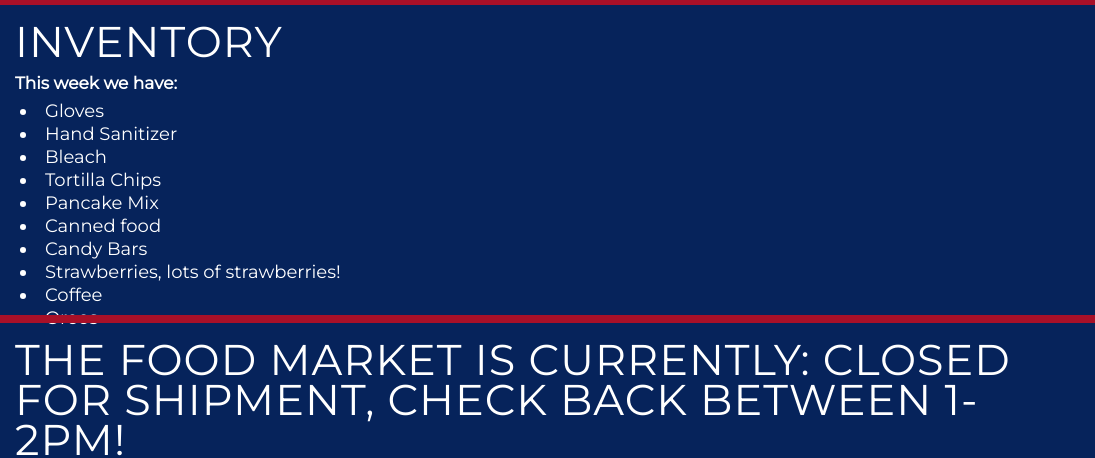
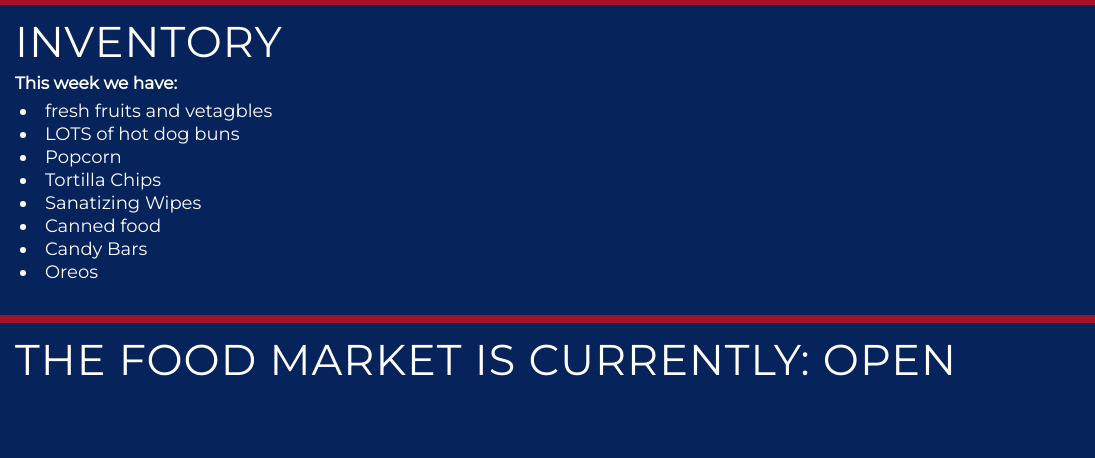
Before and after one commit to H4YWYRE/UHD-Food-Market, a plain HTML site: page index.html in a window 1280 px wide. Shown: the part 1198-1656 px from the top of the page, 0-1095 px from the left. Drawn offline with Linux system fonts and the light colour scheme.

Commit message:
Update index.html

```diff
--- a/index.html
+++ b/index.html
@@ -62,20 +62,18 @@
 <div id="sub3">INVENTORY</div>
 <div id="p8">This week we have:</div>
 <div id="invt">
-    <li>Gloves</li>
-    <li>Hand Sanitizer</li>
-    <li>Bleach</li>
+    <li>fresh fruits and vetagbles </li>
+    <li>LOTS of hot dog buns</li>
+    <li>Popcorn</li>
     <li>Tortilla Chips</li>
-    <li>Pancake Mix</li>
+    <li>Sanatizing Wipes</li>
     <li>Canned food</li>
     <li>Candy Bars</li>
-    <li>Strawberries, lots of strawberries!</li>
-    <li>Coffee</li>
     <li>Oreos</li>
 </div>
 <div id="storagepic"></div>
 <div id="rectangle8"></div>
-<div id="sub4">The food market is currently: CLOSED FOR SHIPMENT, Check back between 1-2pm!
+<div id="sub4">The food market is currently: OPEN
 </div>
 <div id="p9"></div>
 <div id="feedback"></div>
```
